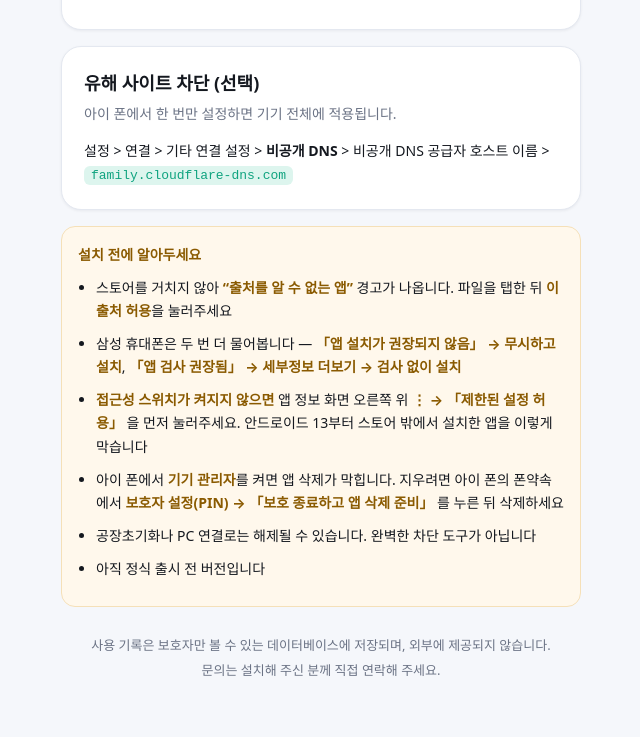
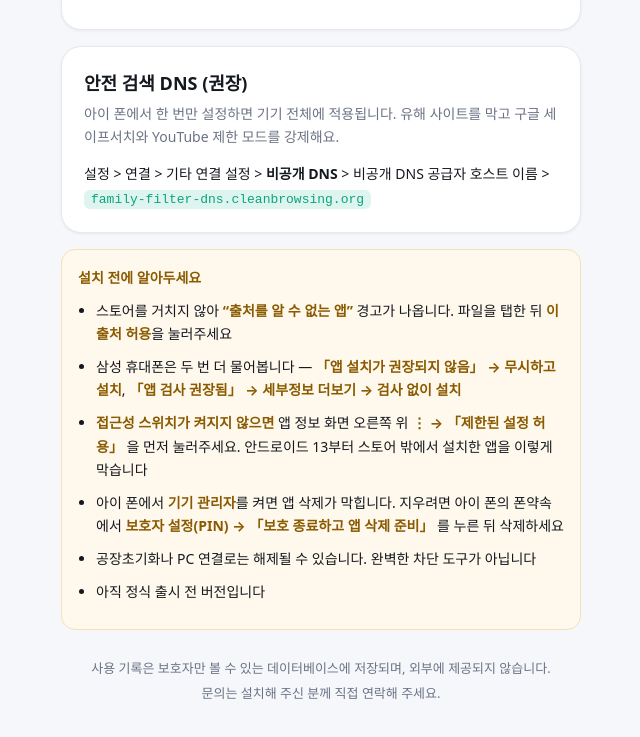
Before and after one commit to jdy-svg/ponyaksok-download, a plain HTML site: page index.html in a window 1280 px wide. Shown: the part 1131-1868 px from the top of the page, without its empty margins (319-959 px from the left). Drawn offline with Linux system fonts and the light colour scheme.

Commit message:
안전 검색 DNS 안내를 CleanBrowsing 가족용으로
Co-Authored-By: Claude Opus 5.5 <noreply@anthropic.com>

```diff
--- a/index.html
+++ b/index.html
@@ -107,11 +107,11 @@ footer{text-align:center;color:var(--sub);font-size:13px;margin-top:26px;line-he
   </div>
 
   <div class="card">
-    <h2>유해 사이트 차단 (선택)</h2>
-    <p class="hint">아이 폰에서 한 번만 설정하면 기기 전체에 적용됩니다.</p>
+    <h2>안전 검색 DNS (권장)</h2>
+    <p class="hint">아이 폰에서 한 번만 설정하면 기기 전체에 적용됩니다. 유해 사이트를 막고 구글 세이프서치와 YouTube 제한 모드를 강제해요.</p>
     <p style="margin:0;font-size:14px">
       설정 &gt; 연결 &gt; 기타 연결 설정 &gt; <b>비공개 DNS</b> &gt;
-      비공개 DNS 공급자 호스트 이름 &gt; <code>family.cloudflare-dns.com</code>
+      비공개 DNS 공급자 호스트 이름 &gt; <code>family-filter-dns.cleanbrowsing.org</code>
     </p>
   </div>
 
```
